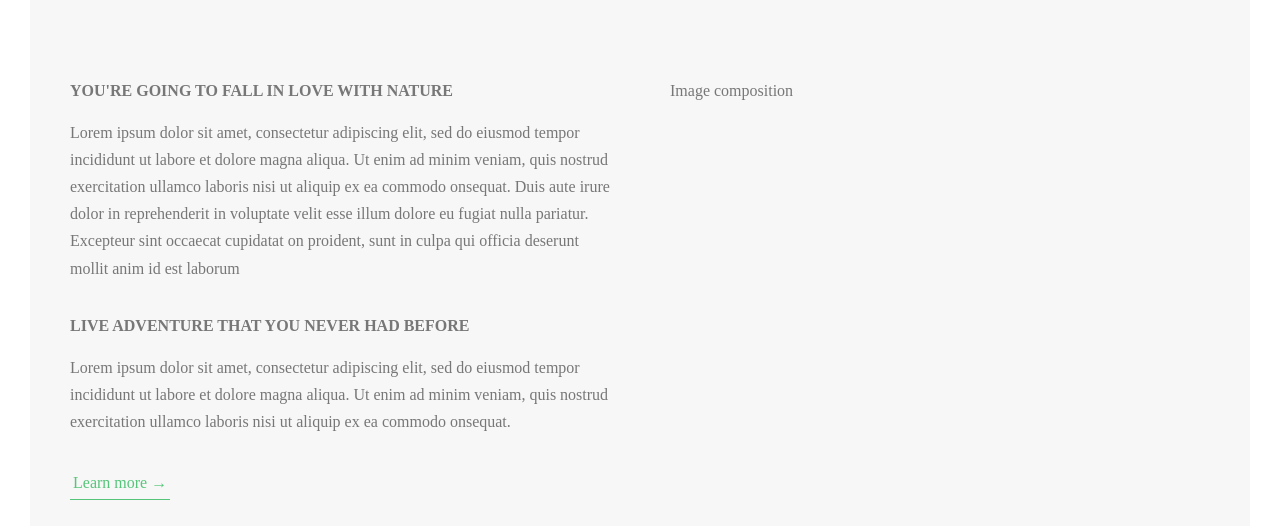
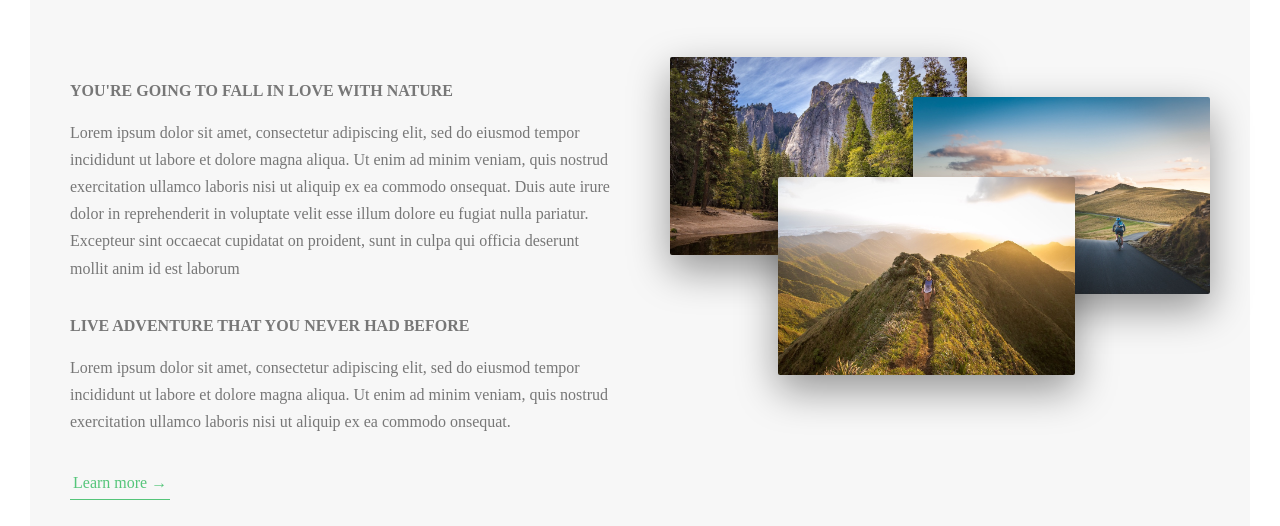
Before and after one commit to guneetnagia/TourPage, a website: page index.html in a window 1280 px wide. Shown: the part 903-1429 px from the top of the page. Drawn offline with Linux system fonts and the light colour scheme.

Commit message:
About page

```diff
--- a/index.html
+++ b/index.html
@@ -59,7 +59,11 @@
                     </p>
                     <a href="#" class="btn-text">Learn more &rarr;</a>
                 </div>
-                <div class="col-1-of-2">Image composition</div>
+                <div class="col-1-of-2">
+                    <div class="composition"><img src="img/nat-1-large.jpg" alt="Photo 1" class="composition__photo composition__photo--p1"></div>
+                    <div class="composition"><img src="img/nat-2-large.jpg" alt="Photo 2" class="composition__photo composition__photo--p2"></div>
+                    <div class="composition"><img src="img/nat-3-large.jpg" alt="Photo 3" class="composition__photo composition__photo--p3"></div>
+                </div>
             </div>
         </section>
     </main>
--- /dev/null
+++ b/sass/components/_composition.scss
@@ -0,0 +1,35 @@
+.composition {
+    position: relative;
+    &__photo {
+        width: 55%;
+        box-shadow: 0 1.5rem 4rem rgba($color-black,.4);
+        border-radius: 2px;
+        position: absolute;
+        z-index: 10;
+        transition: all .2s;
+        outline-offset: 2rem;
+        &--p1 {
+            left:0;
+            top: -2rem;
+        }
+        &--p2 {
+            right:0;
+            top: 2rem;
+        }
+        &--p3 {
+            left:20%;
+            top: 10rem;
+        }
+
+        &:hover{
+            outline: 1.5rem solid $color-primary;
+            transform: scale(1.05) translateY(-.5rem);
+            box-shadow: 0 2.5rem 4 rem rgba($color-black, .5);
+            z-index: 20;
+        }
+    }
+
+    &:hover &__photo:not(:hover){
+        transform: scale(.95);
+    }
+}
--- a/sass/main.scss
+++ b/sass/main.scss
@@ -8,6 +8,7 @@
 @import 'base/utilities';
 
 @import 'components/button';
+@import 'components/composition';
 @import 'layout/grid';
 @import 'layout/header';
 @import 'pages/home';
```
Also changed, not shown: css/style.css.
